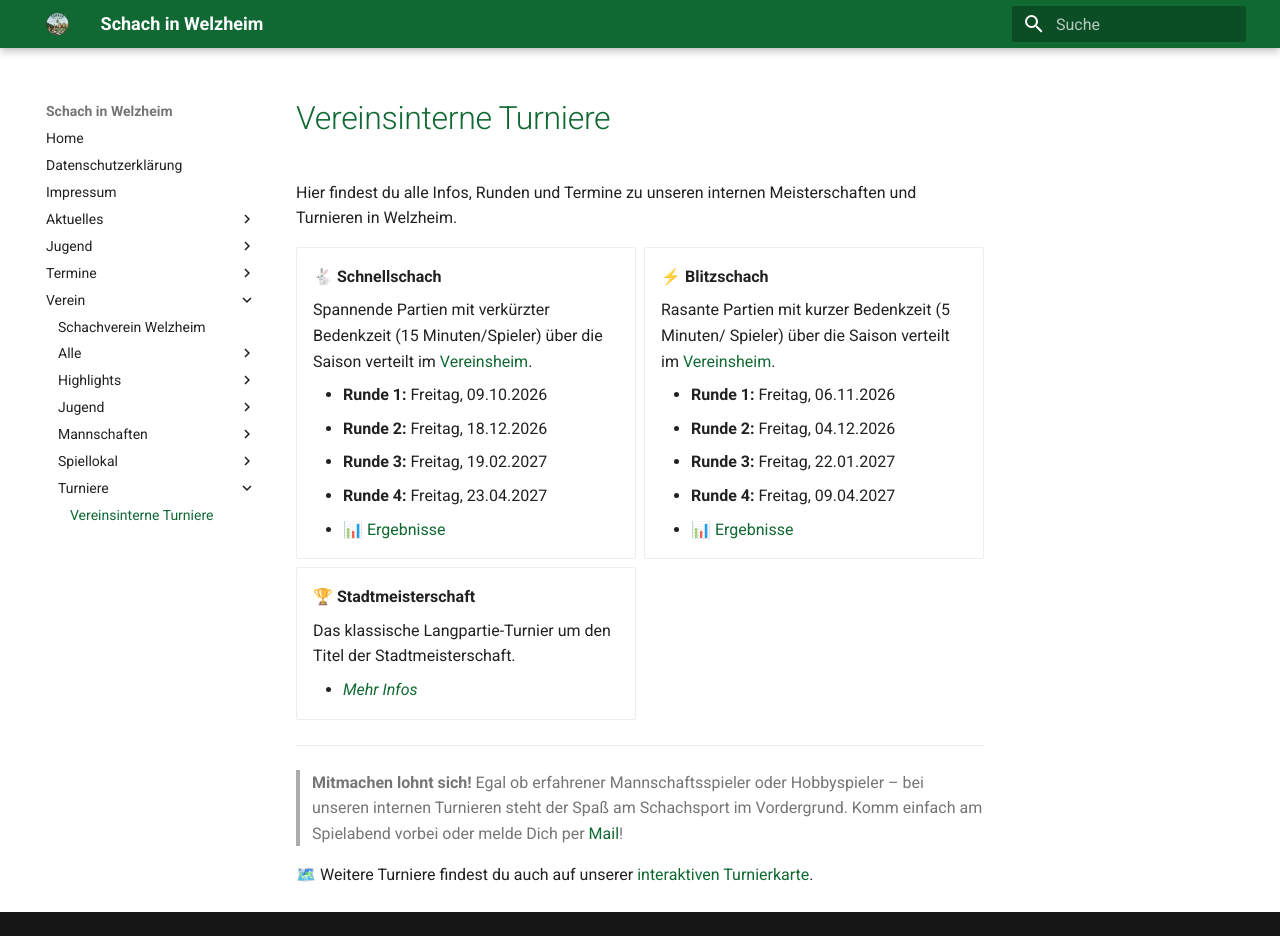
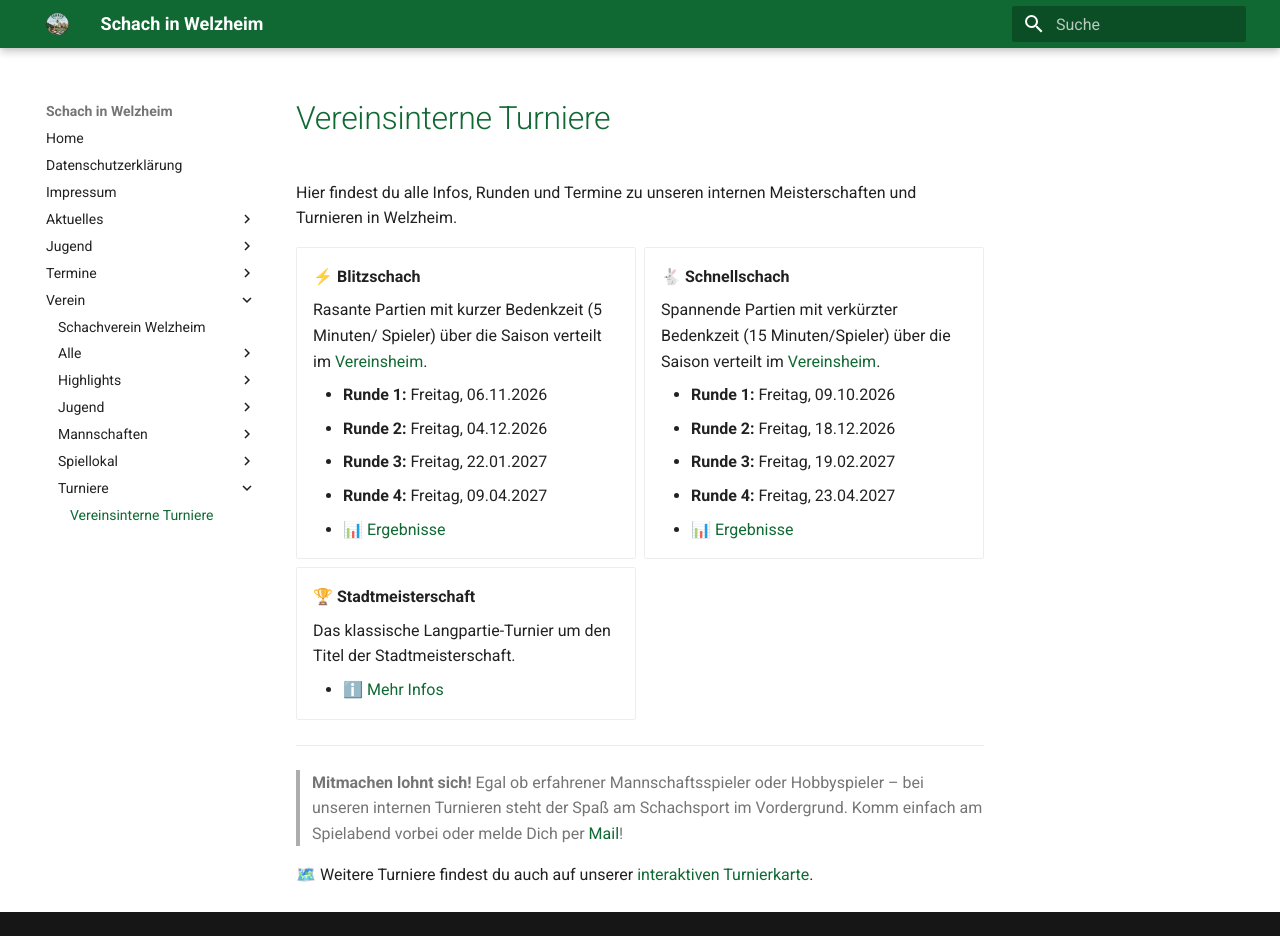
Before and after one commit to schachwelzheim/schachwelzheim, an MkDocs documentation site: the page built from docs/verein/turniere/index.md, in a window 1280 px wide and 936 px high. Built offline with MkDocs 1.6.1 and Material for MkDocs 9.7.7, drawn with Linux system fonts in a browser that asks for light colours; part of the change alters nothing that is shown.

```diff
--- a/docs/verein/turniere/index.md
+++ b/docs/verein/turniere/index.md
@@ -3,6 +3,16 @@
 Hier findest du alle Infos, Runden und Termine zu unseren internen Meisterschaften und Turnieren in Welzheim.
 
 <div class="grid cards" markdown>
+
+-   __⚡ Blitzschach__
+
+    Rasante Partien mit kurzer Bedenkzeit (5 Minuten/ Spieler) über die Saison verteilt im [Vereinsheim](../spiellokal/).
+
+    *   **Runde 1:** Freitag, 06.11.2026
+    *   **Runde 2:** Freitag, 04.12.2026
+    *   **Runde 3:** Freitag, 22.01.2027
+    *   **Runde 4:** Freitag, 09.04.2027
+    *   📊 [Ergebnisse](../turniere/images/BS_2026_27.png)
 
 -   __🐇 Schnellschach__
 
@@ -14,22 +24,11 @@ Hier findest du alle Infos, Runden und Termine zu unseren internen Meisterschaft
     *   **Runde 4:** Freitag, 23.04.2027
     *   📊 [Ergebnisse](../turniere/images/SS_2026_27.png)
 
--   __⚡ Blitzschach__
-
-    Rasante Partien mit kurzer Bedenkzeit (5 Minuten/ Spieler) über die Saison verteilt im [Vereinsheim](../spiellokal/).
-
-    *   **Runde 1:** Freitag, 06.11.2026
-    *   **Runde 2:** Freitag, 04.12.2026
-    *   **Runde 3:** Freitag, 22.01.2027
-    *   **Runde 4:** Freitag, 09.04.2027
-    *   📊 [Ergebnisse](../turniere/images/BS_2026_27.png)
-
-
 -   __🏆 Stadtmeisterschaft__
 
     Das klassische Langpartie-Turnier um den Titel der Stadtmeisterschaft.
 
-    *   *[Mehr Infos](../../aktuelles/2026-10-07/)*
+    *   ℹ️ [Mehr Infos](../../aktuelles/2026-10-07/)
 
 </div>
 
```
